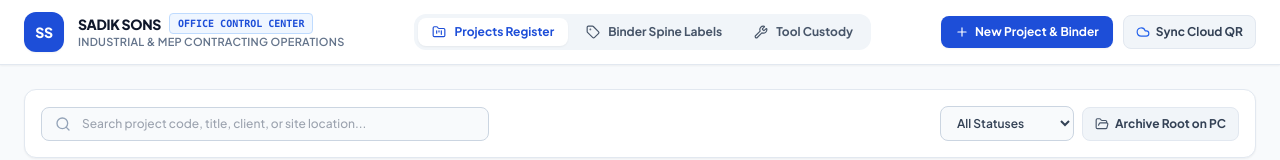
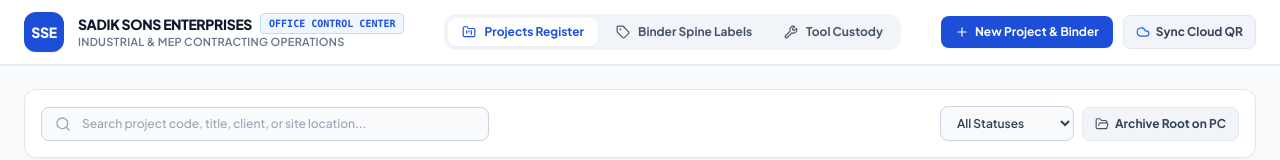
Before and after one commit to rkuro140-stack/sadik-sons-portal, a website: page desktop/index.html in a window 1280 px wide. Shown: the top 160 px of the page. Drawn offline with nearby package versions, Linux system fonts and the light colour scheme; no server answers.

Commit message:
fix(brand): update header logo icon and brand title to SSE / SADIK SONS ENTERPRISES

```diff
--- a/desktop/index.html
+++ b/desktop/index.html
@@ -36,11 +36,11 @@
       <!-- Brand Identity -->
       <div class="flex items-center gap-3.5">
         <div class="w-10 h-10 rounded-xl bg-blue-700 text-white flex items-center justify-center font-extrabold text-sm tracking-tight shadow-sm">
-          SS
+          SSE
         </div>
         <div>
           <div class="flex items-center gap-2">
-            <h1 class="text-sm font-extrabold text-slate-900 tracking-tight">SADIK SONS</h1>
+            <h1 class="text-sm font-extrabold text-slate-900 tracking-tight">SADIK SONS ENTERPRISES</h1>
             <span class="text-[10px] font-mono font-bold bg-blue-50 text-blue-700 px-2 py-0.5 rounded border border-blue-200">
               OFFICE CONTROL CENTER
             </span>
```
Also changed, not shown: index.html (+2 -2 lines).
